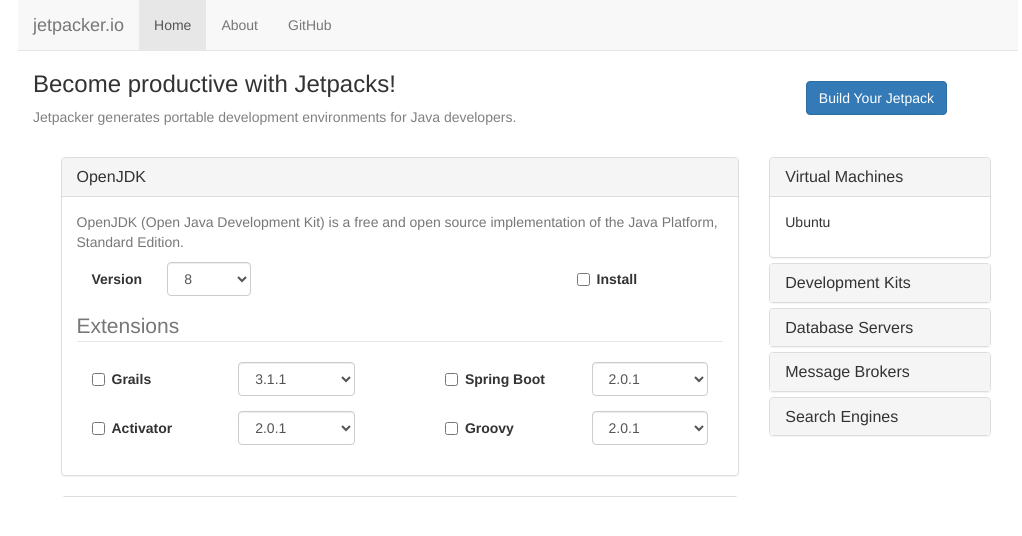
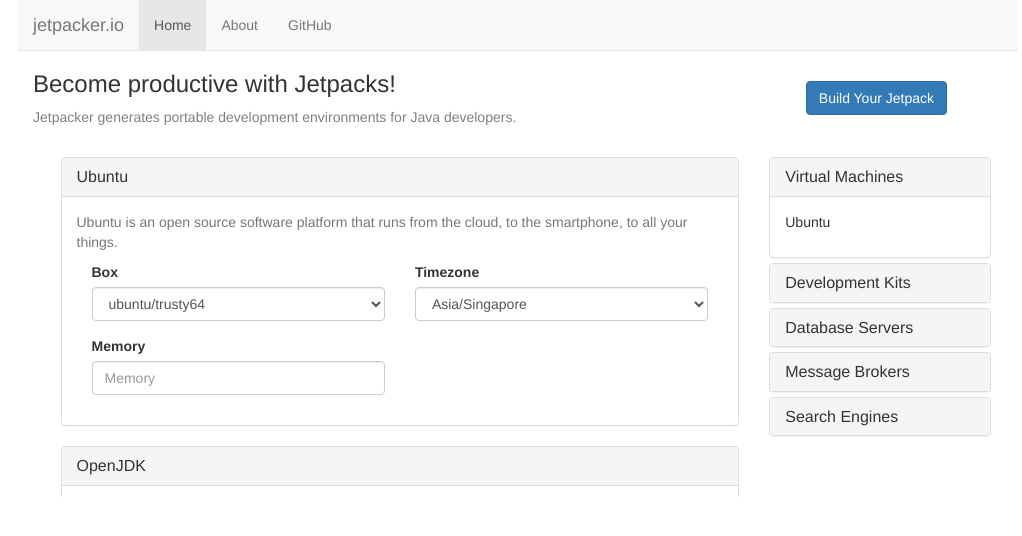
Before and after one commit to jetpacker/jetpacker-ui, a Vue app: page / in a window 1280 px wide. Shown: the top 536 px of the page, without its empty margins (122-1144 px from the left). Built offline with nearby package versions, Linux system fonts and the light colour scheme.

Commit message:
Add app-container

```diff
--- a/src/App.vue
+++ b/src/App.vue
@@ -8,8 +8,9 @@
       <div class="row">
         <div class="col-md-10 col-md-offset-1">
           <div class="col-md-9 pre-scrollable">
+            <app-machine></app-machine>
             <app-kit></app-kit>
-            <app-machine></app-machine>
+            <app-container></app-container>
           </div>
           <app-configurations></app-configurations>
         </div>
@@ -25,6 +26,7 @@
   import Configurations from './components/Configurations';
   import Machine from './components/configurations/Machine';
   import Kit from './components/configurations/Kit';
+  import Container from './components/configurations/Container';
 
   export default {
     name: 'app',
@@ -33,9 +35,13 @@
       appConfigurations: Configurations,
       appMachine: Machine,
       appKit: Kit,
+      appContainer: Container,
     },
   };
 </script>
 
-<style scoped>
+<style>
+  legend {
+    font-size: 15px;
+  }
 </style>
```
